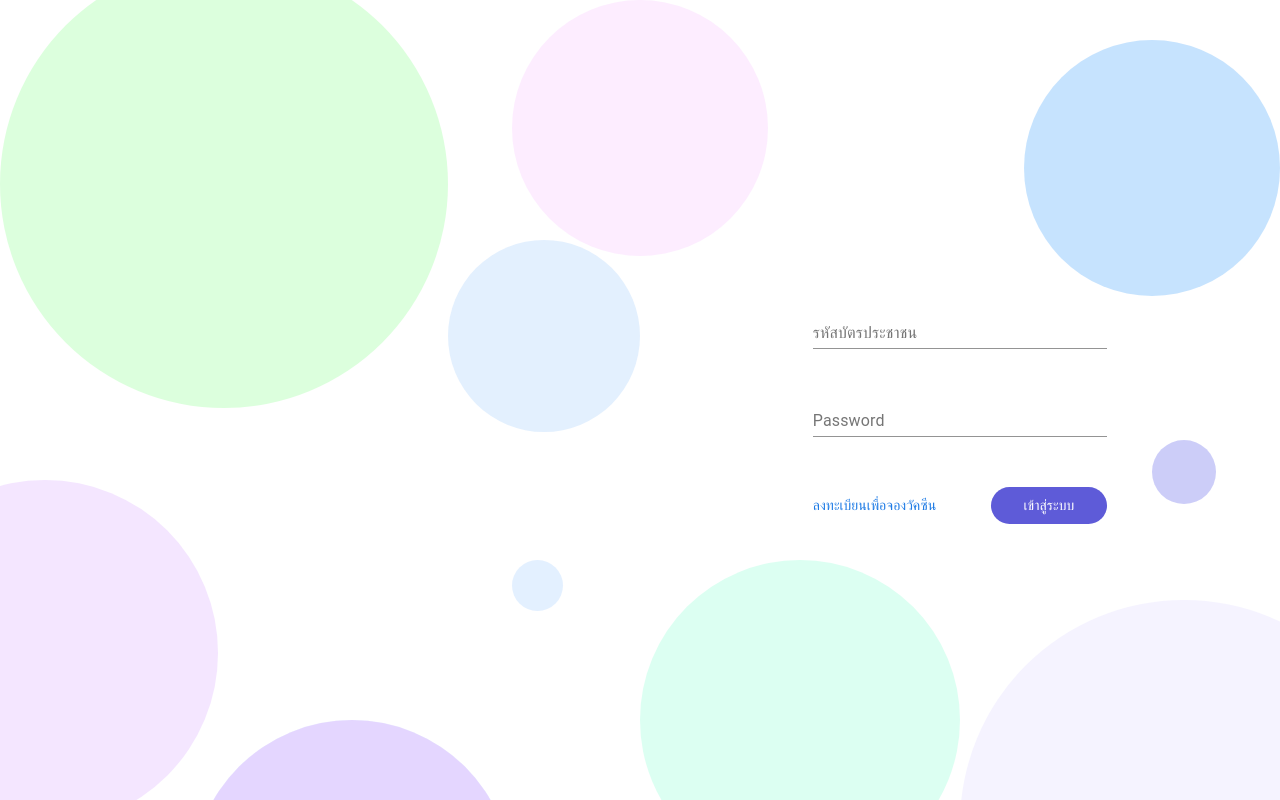
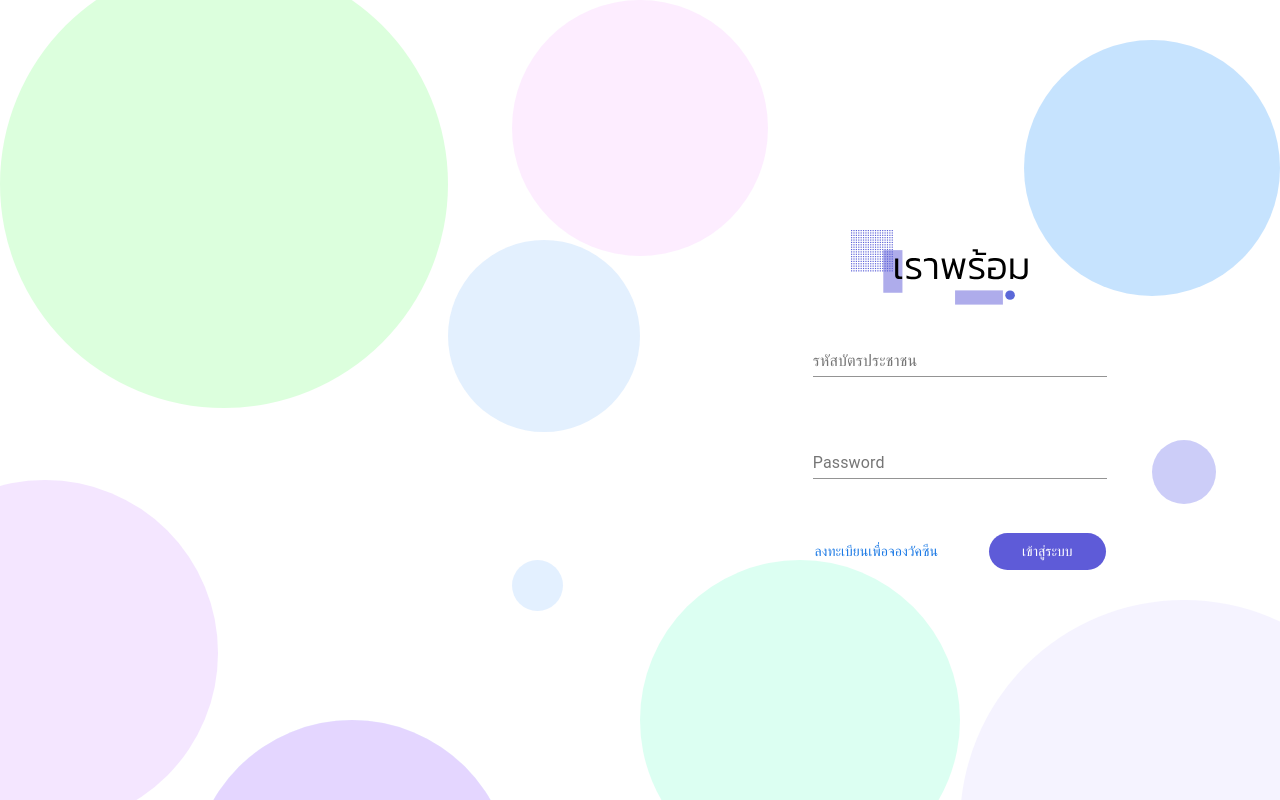
Before and after one commit to GravitySow/vaccine_web, a React (Create React App) app: page / in a window 1280 px wide. Built offline with nearby package versions, Linux system fonts and the light colour scheme.

Commit message:
add users layout

```diff
--- a/src/App.js
+++ b/src/App.js
@@ -12,6 +12,7 @@ import LoginPage from './pages/admin/login/LoginPage.js'
 import HomePage from './pages/admin/home/HomePage.js'
 import DashboardPage from './pages/admin/dashboard/DashboardPage'
 import RegisterPage from './pages/users/register/RegisterPage'
+import VaccineLayout from './layout/VaccineLayout'
 function App() {
   return (
     <div className="App">
@@ -26,6 +27,10 @@ function App() {
             <Route path="register" element={<RegisterPage />} />
           </Route>
 
+          <Route path="test" element={<VaccineLayout /> }>
+            {/* <Route path="test" element={<LoginUserPage />} /> */}
+          </Route>
+
           <Route path="staff">
             <Route path="" element={<LoginPage />} />
             <Route path="dashboard" element={<DashboardPage />} />
--- a/src/layout/LoginLayout.js
+++ b/src/layout/LoginLayout.js
@@ -21,13 +21,14 @@ export class LoginLayout extends React.Component {
                     <li></li>
                 </ul>
                 <div className={classes.container}>
+                    <Outlet />
+                </div>
+                {/* <div className={classes.container}>
 
                     <div className={classes.content}>
-                        {/* <main>{this.props.children}</main> */}
                         <Outlet />
                     </div>
-                </div>
-                {/* <Outlet /> */}
+                </div> */}
             </div>
         )
     }
@@ -35,10 +36,10 @@ export class LoginLayout extends React.Component {
 
 const useStyles = (theme) => ({
     container: {
-        width: '100vw',
-        height: '100vh',
-        display: 'flex',
-        justifyContent: 'flex-end',
+        // width: '100vw',
+        // height: '100vh',
+        // display: 'flex',
+        // justifyContent: 'flex-end',
         zIndex: '2',
     },
 
--- /dev/null
+++ b/src/layout/VaccineLayout.js
@@ -0,0 +1,35 @@
+import React from 'react';
+import {withStyles} from '@material-ui/core';
+import {Outlet} from 'react-router-dom';
+import logo from '../assets/icon/logo.svg'
+export class Vaccinelayout extends React.Component {
+    render() {
+        const {classes} = this.props;
+        return (
+            <div className={classes.container}>
+                <div className={classes.logo}>
+                    <img src={logo} height="75vh"/>
+                </div>
+                <Outlet />
+            </div>
+        )
+    }
+}
+
+const useStyles = (theme) => ({
+    container: {
+        width: '100vw',
+        minHeight: '100vh',
+        height: 'auto',
+        backgroundImage: 'linear-gradient(to right, #E9F0F8 , #F0EDF4)',
+        zIndex: '1',
+        padding: '1% 0 0 0',
+        zIndex: '1',
+    },
+    logo: {
+        display: 'flex',
+        justifyContent: 'center',
+        zIndex: '2',
+    }
+})
+export default withStyles(useStyles)(Vaccinelayout);
--- a/src/pages/users/login/LoginPage.js
+++ b/src/pages/users/login/LoginPage.js
@@ -2,6 +2,33 @@ import React from 'react'
 import TextField from '@material-ui/core/TextField';
 import Button from '@material-ui/core/Button';
 import { makeStyles } from '@material-ui/core/styles';
+import logo from '../../../assets/icon/logo.svg'
+
+const LoginPage  = () => {
+    const classes = useStyles();
+
+    return (
+        <div>
+            <div className={classes.container}>
+                <div className={classes.content}>
+                    <div className={classes.logo}>
+                        <img src={logo} height="75vh"/>
+                    </div>
+                    <TextField type="username" id="standard-basic" label="รหัสบัตรประชาชน" style={{width: '23vw'}}/> <br/>
+                    <TextField type="password" id="standard-basic" label="Password" style={{width: '23vw', marginTop: '30px'}}/><br/>
+                    <div style={{marginTop: '30px', display: 'flex', justifyContent: 'space-between'}}>
+                        <div className={classes.buttonForget} style={{marginRight: '4vw'}}>
+                            ลงทะเบียนเพื่อจองวัคซีน
+                        </div>
+                        <div className={classes.buttonSignin}>
+                            เข้าสู่ระบบ
+                        </div>
+                    </div>
+                </div>
+            </div>
+        </div>
+    )
+}
 
 const useStyles = makeStyles({
     logo: {
@@ -38,29 +65,22 @@ const useStyles = makeStyles({
             background: '#211e9c',
         }
     },
+    container: {
+        width: '100vw',
+        height: '100vh',
+        display: 'flex',
+        justifyContent: 'flex-end',
+        zIndex: '2',
+    },
+
+    content: {
+        width: '50vw',
+        height: '100vh',
+        display: 'flex',
+        alignItems: 'center',
+        justifyContent: 'center',
+        flexDirection: 'column',
+    },
 });
-const LoginPage  = () => {
-    const classes = useStyles();
-
-    return (
-        <div>
-            <div className={classes.logo}>
-                {/* <img src={iam} height="80vh"/> */}
-            </div>
-
-            <TextField type="username" id="standard-basic" label="รหัสบัตรประชาชน" style={{width: '23vw'}}/> <br/>
-            <TextField type="password" id="standard-basic" label="Password" style={{width: '23vw', marginTop: '40px'}}/><br/>
-
-            <div style={{marginTop: '50px', display: 'flex', justifyContent: 'space-between'}}>
-                <div className={classes.buttonForget}>
-                    ลงทะเบียนเพื่อจองวัคซีน
-                </div>
-                <div className={classes.buttonSignin}>
-                    เข้าสู่ระบบ
-                </div>
-            </div>
-        </div>
-    )
-}
 
 export default LoginPage;
--- a/src/pages/users/register/RegisterPage.js
+++ b/src/pages/users/register/RegisterPage.js
@@ -1,9 +1,5 @@
 import React from 'react'
 import { makeStyles } from '@material-ui/core/styles';
-
-const useStyles = makeStyles({
-
-})
 
 const RegisterPage  = () => {
     const classes = useStyles();
@@ -15,4 +11,8 @@ const RegisterPage  = () => {
     )
 }
 
+const useStyles = makeStyles({
+
+})
+
 export default RegisterPage;
```
Also changed, not shown: src/assets/icon/logo.svg (added).
